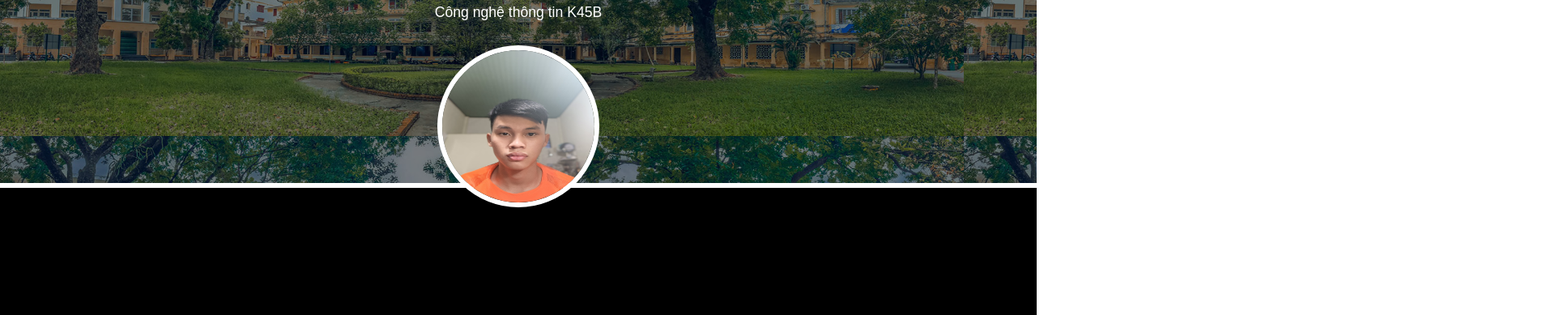
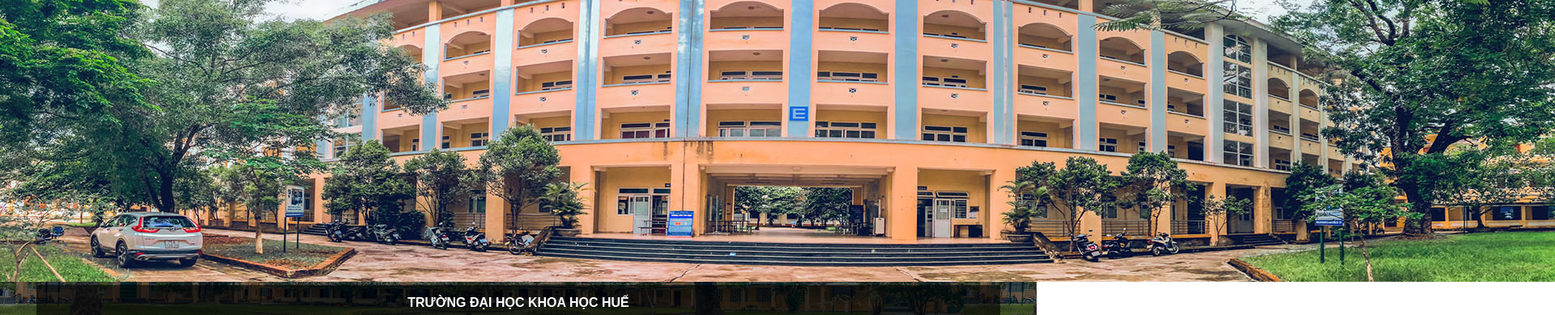
Before and after one commit to 21t1020102/baithi.io, a plain HTML site: page index.html in a window 1280 px wide. Shown: the part 132-521 px from the top of the page at 81% size, 1920 px wide, since content can reach past the window. Drawn offline with Linux system fonts and the light colour scheme.

Commit message:
Update index.html

```diff
--- a/index.html
+++ b/index.html
@@ -7,6 +7,7 @@
     </head>
     <body>
         <div class="header">
+             <img src="./images/background02.jpg" alt="" />
             <div class="header-top">
                 <h1>TRƯỜNG ĐẠI HỌC KHOA HỌC HUẾ</h1>
             </div>
```
